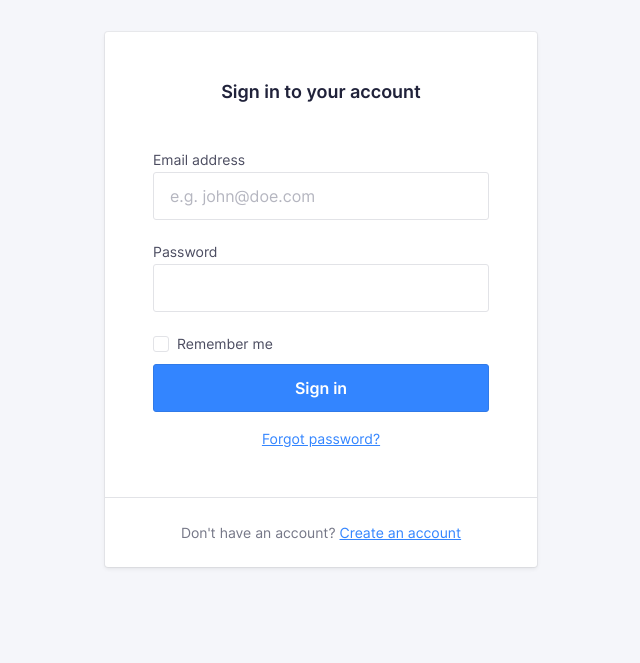
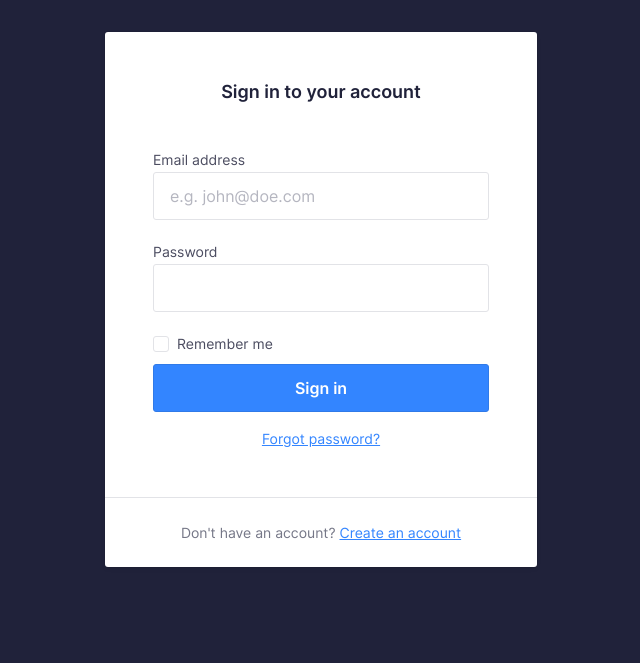
Before and after one commit to nmct-create3/custom-input-design-VerhaegeLennard, a plain HTML site: page index.html in a window 1280 px wide. Shown: the part 137-800 px from the top of the page, without its empty margins (319-959 px from the left). Drawn offline with Linux system fonts and the dark colour scheme.

Commit message:
nog af te werken

```diff
--- a/css/screen.css
+++ b/css/screen.css
@@ -120,6 +120,12 @@ html {
     box-sizing: border-box;
     -webkit-font-smoothing: antialiased;
     -moz-osx-font-smoothing: grayscale;
+}
+
+@media (prefers-color-scheme: dark) {
+    html {
+        background-color: var(--global-color-neutral-950);
+    }
 }
 
 /*
```
